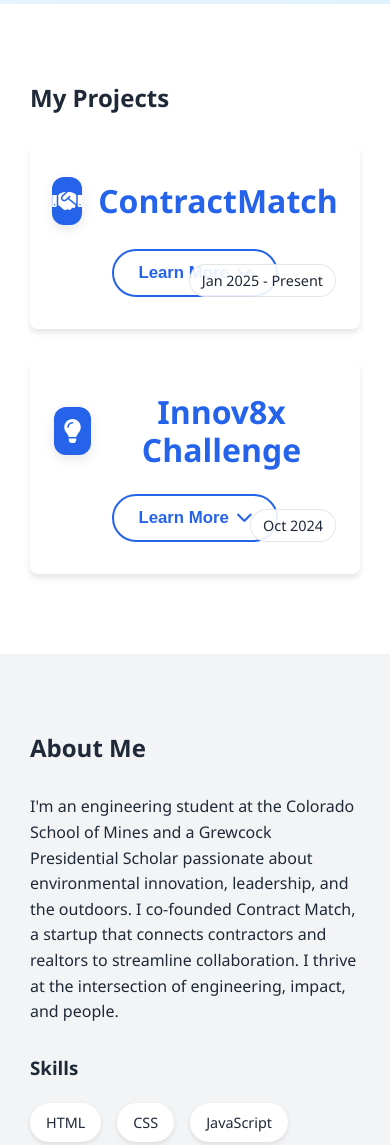
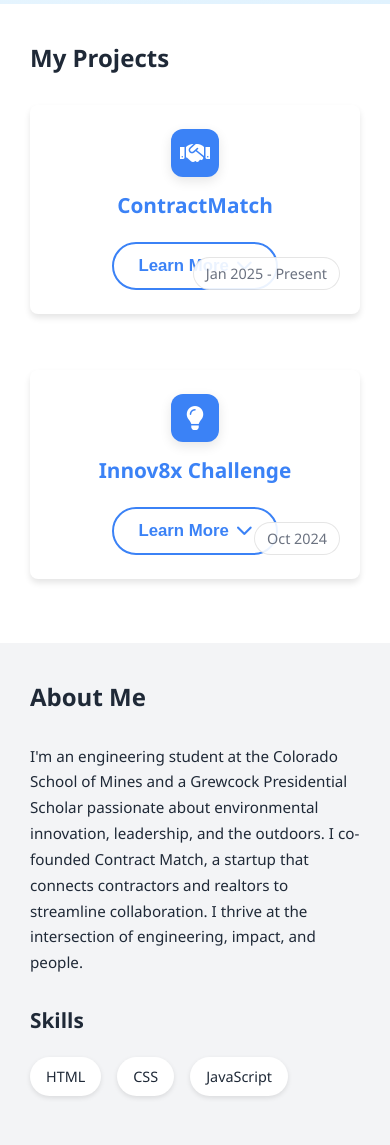
Before and after one commit to wg-oss/Walker-Portfolio, a plain HTML site: page index.html in a window 390 px wide. Shown: the part 840-1985 px from the top of the page. Drawn offline with Linux system fonts and the light colour scheme.

Commit message:
Improve mobile responsiveness and update viewport settings

```diff
--- a/index.html
+++ b/index.html
@@ -2,7 +2,7 @@
 <html lang="en">
 <head>
     <meta charset="UTF-8">
-    <meta name="viewport" content="width=device-width, initial-scale=1.0">
+    <meta name="viewport" content="width=device-width, initial-scale=1.0, maximum-scale=5.0, viewport-fit=cover">
     <title>My Portfolio</title>
     <link rel="stylesheet" href="styles.css">
     <link rel="stylesheet" href="https://cdnjs.cloudflare.com/ajax/libs/font-awesome/6.0.0/css/all.min.css">
--- a/styles.css
+++ b/styles.css
@@ -1,13 +1,42 @@
 /* Global Styles */
 :root {
-    --primary-color: #2563eb;
-    --secondary-color: #1e40af;
+    --primary-color: #3b82f6;
+    --secondary-color: #2563eb;
+    --accent-color: #60a5fa;
     --text-color: #1f2937;
     --light-text: #6b7280;
-    --background: #ffffff;
+    --bg-color: #ffffff;
     --light-bg: #f3f4f6;
     --border-radius: 8px;
     --transition: all 0.3s ease;
+    --h1-size: 2.5rem;
+    --h2-size: 2rem;
+    --h3-size: 1.5rem;
+    --p-size: 1rem;
+    --section-padding: 5rem 0;
+    --container-padding: 0 2rem;
+}
+
+@media (max-width: 768px) {
+    :root {
+        --h1-size: 2rem;
+        --h2-size: 1.75rem;
+        --h3-size: 1.4rem;
+        --p-size: 1rem;
+        --section-padding: 3rem 0;
+        --container-padding: 0 1.5rem;
+    }
+}
+
+@media (max-width: 480px) {
+    :root {
+        --h1-size: 1.75rem;
+        --h2-size: 1.5rem;
+        --h3-size: 1.3rem;
+        --p-size: 0.95rem;
+        --section-padding: 2.5rem 0;
+        --container-padding: 0 1.25rem;
+    }
 }
 
 * {
@@ -17,7 +46,10 @@
 }
 
 html {
+    font-size: 16px;
     scroll-behavior: smooth;
+    -webkit-text-size-adjust: 100%;
+    -ms-text-size-adjust: 100%;
 }
 
 body {
@@ -28,25 +60,41 @@ body {
 }
 
 .container {
+    width: 90%;
     max-width: 1200px;
     margin: 0 auto;
-    padding: 0 40px;
-    width: 100%;
+    padding: var(--container-padding);
+    box-sizing: border-box;
 }
 
 section {
-    padding: 80px 0;
-    width: 100%;
-    max-width: 1400px;
-    margin: 0 auto;
-    padding-left: 40px;
-    padding-right: 40px;
+    padding: var(--section-padding);
+    position: relative;
 }
 
 h1, h2, h3, h4, h5, h6 {
     margin-bottom: 1.5rem;
     font-weight: 700;
     line-height: 1.2;
+}
+
+h1 {
+    font-size: var(--h1-size);
+}
+
+h2 {
+    font-size: var(--h2-size);
+}
+
+h3 {
+    font-size: var(--h3-size);
+}
+
+p {
+    font-size: var(--p-size);
+    line-height: 1.7;
+    color: var(--text-color);
+    margin-bottom: 1.5rem;
 }
 
 a {
@@ -176,7 +224,7 @@ nav {
 }
 
 .hero h1 {
-    font-size: 3.5rem;
+    font-size: var(--h1-size);
     margin-bottom: 1rem;
     margin-top: 1rem;
 }
@@ -222,6 +270,65 @@ nav {
     box-shadow: 0 2px 5px rgba(0, 0, 0, 0.1);
 }
 
+/* Responsive Adjustments */
+@media (max-width: 768px) {
+    .project-header {
+        flex-direction: column;
+        text-align: center;
+        gap: 1rem;
+    }
+
+    .app-icon {
+        margin: 0 auto;
+    }
+
+    .preview-footer {
+        flex-direction: column;
+        gap: 1rem;
+        text-align: center;
+    }
+
+    .project-date {
+        position: static;
+        margin-top: 0.5rem;
+    }
+
+    .project-links {
+        flex-direction: column;
+        gap: 0.75rem;
+    }
+
+    .project-link {
+        width: 100%;
+        justify-content: center;
+    }
+}
+
+@media (max-width: 480px) {
+    :root {
+        --h1-size: 1.75rem;
+        --h2-size: 1.5rem;
+        --h3-size: 1.3rem;
+        --p-size: 0.95rem;
+        --section-padding: 2.5rem 0;
+        --container-padding: 0 1.25rem;
+    }
+
+    .project-card {
+        margin-bottom: 1.25rem;
+        border-radius: 10px;
+    }
+
+    .project-description {
+        font-size: 0.95rem;
+        line-height: 1.6;
+    }
+
+    .project-role {
+        font-size: 1rem;
+    }
+}
+
 /* Projects Section */
 .project-grid {
     display: flex;
@@ -244,6 +351,7 @@ nav {
     flex-direction: column;
     width: 100%;
     cursor: pointer;
+    margin-bottom: 1.5rem;
 }
 
 .project-card:hover {
@@ -253,7 +361,7 @@ nav {
 
 .project-preview {
     position: relative;
-    padding: 2rem 1.5rem;
+    padding: 1.5rem 1.25rem;
     text-align: center;
 }
 
@@ -280,9 +388,10 @@ nav {
 
 .project-header h3 {
     margin: 0;
-    font-size: 2rem;
+    font-size: var(--h3-size);
     color: var(--primary-color);
     font-weight: 700;
+    word-break: break-word;
 }
 
 .preview-footer {
@@ -294,7 +403,7 @@ nav {
 }
 
 .project-date {
-    color: var(--text-light);
+    color: var(--light-text);
     font-size: 0.9rem;
     font-weight: 500;
     position: absolute;
```
